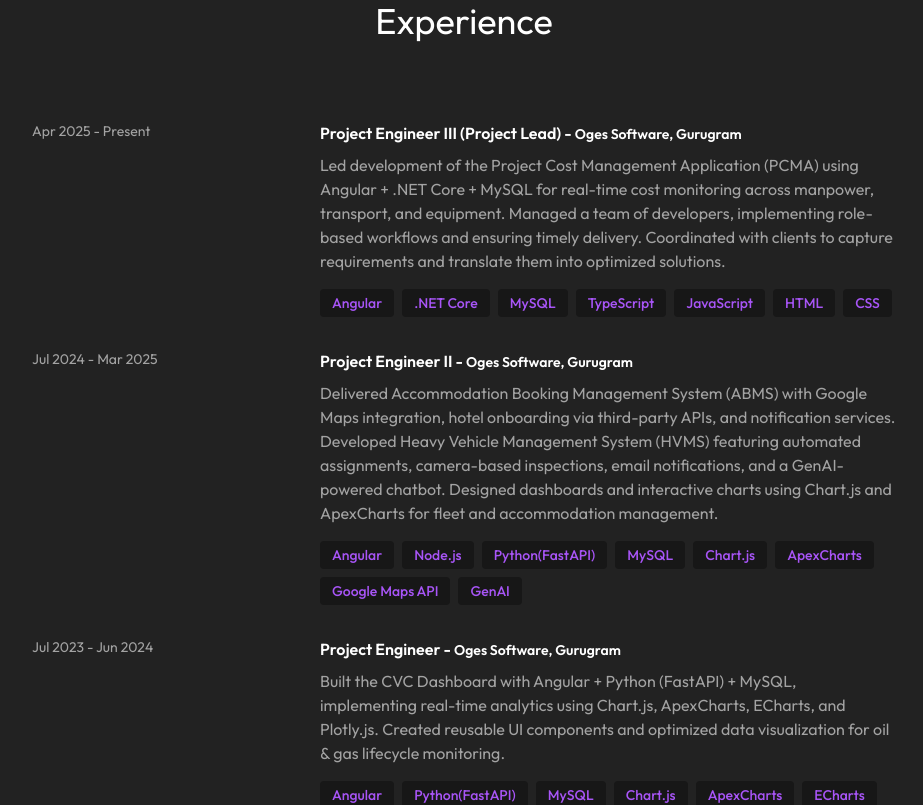
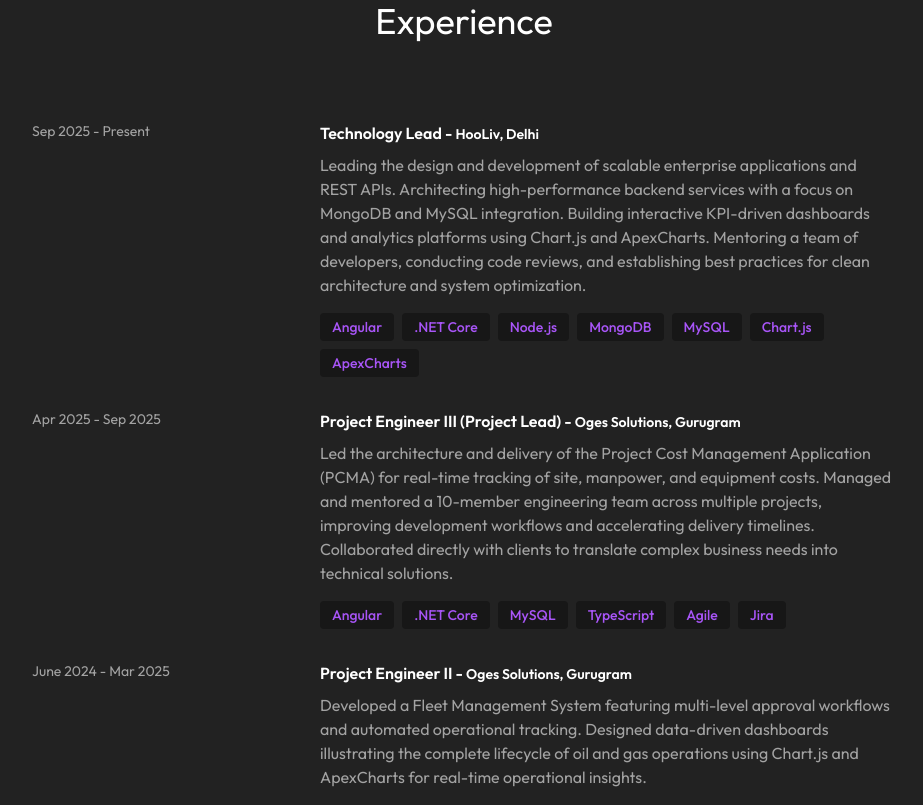
Before and after one commit to Szkrishna/My-Portfolio, a React (Vite) app: page / in a window 1280 px wide. Shown: the part 1800-2605 px from the top of the page, without its empty margins (176-1099 px from the left). Built offline with nearby package versions, Linux system fonts and the light colour scheme.

Commit message:
experience content changed

```diff
--- a/src/constants/index.js
+++ b/src/constants/index.js
@@ -22,34 +22,72 @@
 
 I am passionate about building reusable UI architectures and optimizing system performance across both SQL and NoSQL environments. From automating multi-level workflows to integrating GenAI-powered tools, I focus on delivering clean, maintainable code that solves real-world operational challenges.`;
 
+// export const EXPERIENCES = [
+//   {
+//     year: "Apr 2025 - Present",
+//     role: "Project Engineer III (Project Lead)",
+//     company: "Oges Software, Gurugram",
+//     description: `Led development of the Project Cost Management Application (PCMA) using Angular + .NET Core + MySQL for real-time cost monitoring across manpower, transport, and equipment. Managed a team of developers, implementing role-based workflows and ensuring timely delivery. Coordinated with clients to capture requirements and translate them into optimized solutions.`,
+//     technologies: ["Angular", ".NET Core", "MySQL", "TypeScript", "JavaScript", "HTML", "CSS"],
+//   },
+//   {
+//     year: "Jul 2024 - Mar 2025",
+//     role: "Project Engineer II",
+//     company: "Oges Software, Gurugram",
+//     description: `Delivered Accommodation Booking Management System (ABMS) with Google Maps integration, hotel onboarding via third-party APIs, and notification services. Developed Heavy Vehicle Management System (HVMS) featuring automated assignments, camera-based inspections, email notifications, and a GenAI-powered chatbot. Designed dashboards and interactive charts using Chart.js and ApexCharts for fleet and accommodation management.`,
+//     technologies: ["Angular", "Node.js", "Python(FastAPI)", "MySQL", "Chart.js", "ApexCharts", "Google Maps API", "GenAI"],
+//   },
+//   {
+//     year: "Jul 2023 - Jun 2024",
+//     role: "Project Engineer",
+//     company: "Oges Software, Gurugram",
+//     description: `Built the CVC Dashboard with Angular + Python (FastAPI) + MySQL, implementing real-time analytics using Chart.js, ApexCharts, ECharts, and Plotly.js. Created reusable UI components and optimized data visualization for oil & gas lifecycle monitoring.`,
+//     technologies: ["Angular", "Python(FastAPI)", "MySQL", "Chart.js", "ApexCharts", "ECharts", "Plotly.js"],
+//   },
+//   {
+//     year: "Mar 2022 - Mar 2023",
+//     role: "Software Engineer",
+//     company: "Coforge Limited, Noida",
+//     description: `Developed Well Services Dashboard (React + Node.js + MySQL) with interactive charts (Chart.js) and execution tracking diagrams. Enhanced validation, notification workflows, and integrated backend APIs for seamless data flow.`,
+//     technologies: ["React.js", "Node.js", "MySQL", "Chart.js", "JavaScript", "HTML", "CSS"],
+//   },
+// ];
+
 export const EXPERIENCES = [
   {
-    year: "Apr 2025 - Present",
-    role: "Project Engineer III (Project Lead)",
-    company: "Oges Software, Gurugram",
-    description: `Led development of the Project Cost Management Application (PCMA) using Angular + .NET Core + MySQL for real-time cost monitoring across manpower, transport, and equipment. Managed a team of developers, implementing role-based workflows and ensuring timely delivery. Coordinated with clients to capture requirements and translate them into optimized solutions.`,
-    technologies: ["Angular", ".NET Core", "MySQL", "TypeScript", "JavaScript", "HTML", "CSS"],
+    year: "Sep 2025 - Present",
+    role: "Technology Lead",
+    company: "HooLiv, Delhi",
+    description: `Leading the design and development of scalable enterprise applications and REST APIs. Architecting high-performance backend services with a focus on MongoDB and MySQL integration. Building interactive KPI-driven dashboards and analytics platforms using Chart.js and ApexCharts. Mentoring a team of developers, conducting code reviews, and establishing best practices for clean architecture and system optimization.`,
+    technologies: ["Angular", ".NET Core", "Node.js", "MongoDB", "MySQL", "Chart.js", "ApexCharts"],
   },
   {
-    year: "Jul 2024 - Mar 2025",
-    role: "Project Engineer II",
-    company: "Oges Software, Gurugram",
-    description: `Delivered Accommodation Booking Management System (ABMS) with Google Maps integration, hotel onboarding via third-party APIs, and notification services. Developed Heavy Vehicle Management System (HVMS) featuring automated assignments, camera-based inspections, email notifications, and a GenAI-powered chatbot. Designed dashboards and interactive charts using Chart.js and ApexCharts for fleet and accommodation management.`,
-    technologies: ["Angular", "Node.js", "Python(FastAPI)", "MySQL", "Chart.js", "ApexCharts", "Google Maps API", "GenAI"],
+    year: "Apr 2025 - Sep 2025",
+    role: "Project Engineer III (Project Lead)",
+    company: "Oges Solutions, Gurugram",
+    description: `Led the architecture and delivery of the Project Cost Management Application (PCMA) for real-time tracking of site, manpower, and equipment costs. Managed and mentored a 10-member engineering team across multiple projects, improving development workflows and accelerating delivery timelines. Collaborated directly with clients to translate complex business needs into technical solutions.`,
+    technologies: ["Angular", ".NET Core", "MySQL", "TypeScript", "Agile", "Jira"],
   },
   {
-    year: "Jul 2023 - Jun 2024",
+    year: "June 2024 - Mar 2025",
+    role: "Project Engineer II",
+    company: "Oges Solutions, Gurugram",
+    description: `Developed a Fleet Management System featuring multi-level approval workflows and automated operational tracking. Designed data-driven dashboards illustrating the complete lifecycle of oil and gas operations using Chart.js and ApexCharts for real-time operational insights.`,
+    technologies: ["Angular", "Node.js", "Python(FastAPI)", "MySQL", "Chart.js", "ApexCharts"],
+  },
+  {
+    year: "July 2023 - June 2024",
     role: "Project Engineer",
-    company: "Oges Software, Gurugram",
-    description: `Built the CVC Dashboard with Angular + Python (FastAPI) + MySQL, implementing real-time analytics using Chart.js, ApexCharts, ECharts, and Plotly.js. Created reusable UI components and optimized data visualization for oil & gas lifecycle monitoring.`,
+    company: "Oges Solutions, Gurugram",
+    description: `Integrated advanced charting libraries to visualize real-time production and inspection data. Developed reusable UI components and optimized frontend performance for improved responsiveness. Collaborated with backend teams to integrate REST APIs and ensure maintainable code through rigorous code reviews.`,
     technologies: ["Angular", "Python(FastAPI)", "MySQL", "Chart.js", "ApexCharts", "ECharts", "Plotly.js"],
   },
   {
     year: "Mar 2022 - Mar 2023",
     role: "Software Engineer",
     company: "Coforge Limited, Noida",
-    description: `Developed Well Services Dashboard (React + Node.js + MySQL) with interactive charts (Chart.js) and execution tracking diagrams. Enhanced validation, notification workflows, and integrated backend APIs for seamless data flow.`,
-    technologies: ["React.js", "Node.js", "MySQL", "Chart.js", "JavaScript", "HTML", "CSS"],
+    description: `Developed an employee leave management portal with automated email notification workflows. Improved form validation and UX workflows, resulting in a 30% reduction in support tickets. Generated comprehensive monthly reports and summaries for HR management.`,
+    technologies: ["React.js", "Node.js", "MySQL", "JavaScript", "HTML", "CSS"],
   },
 ];
 
```
